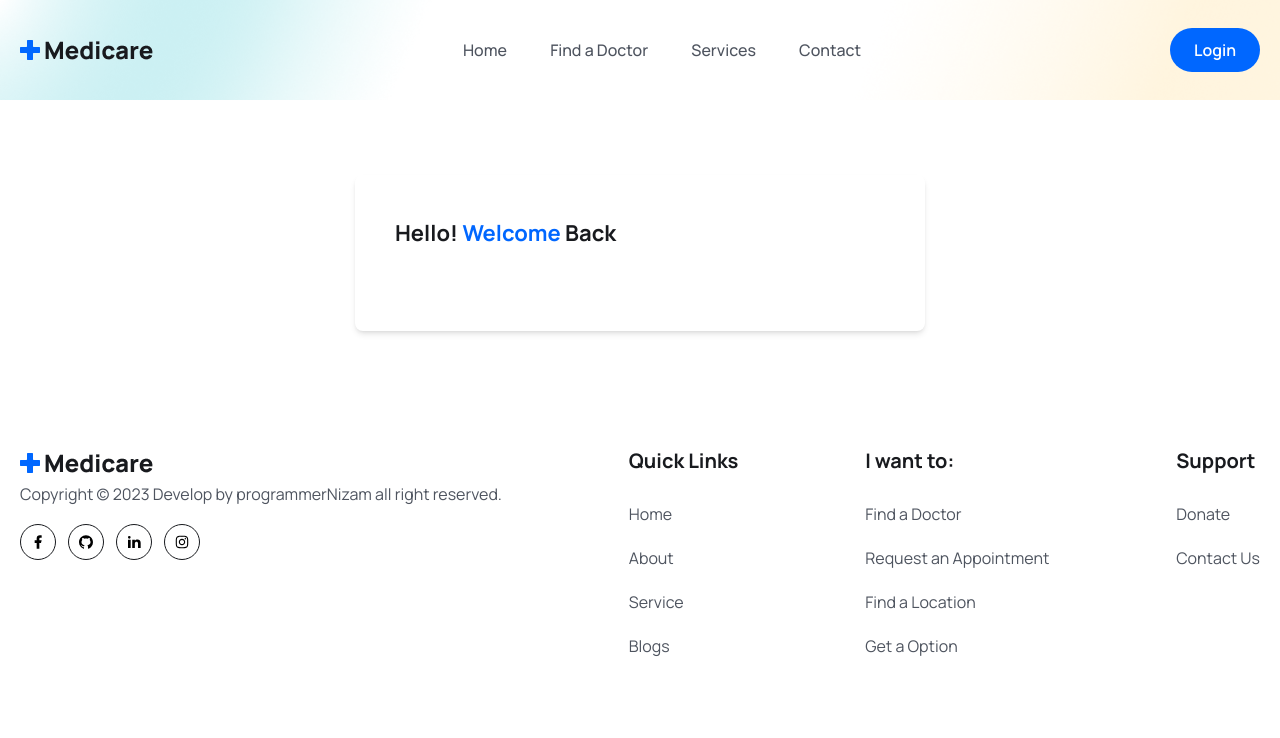
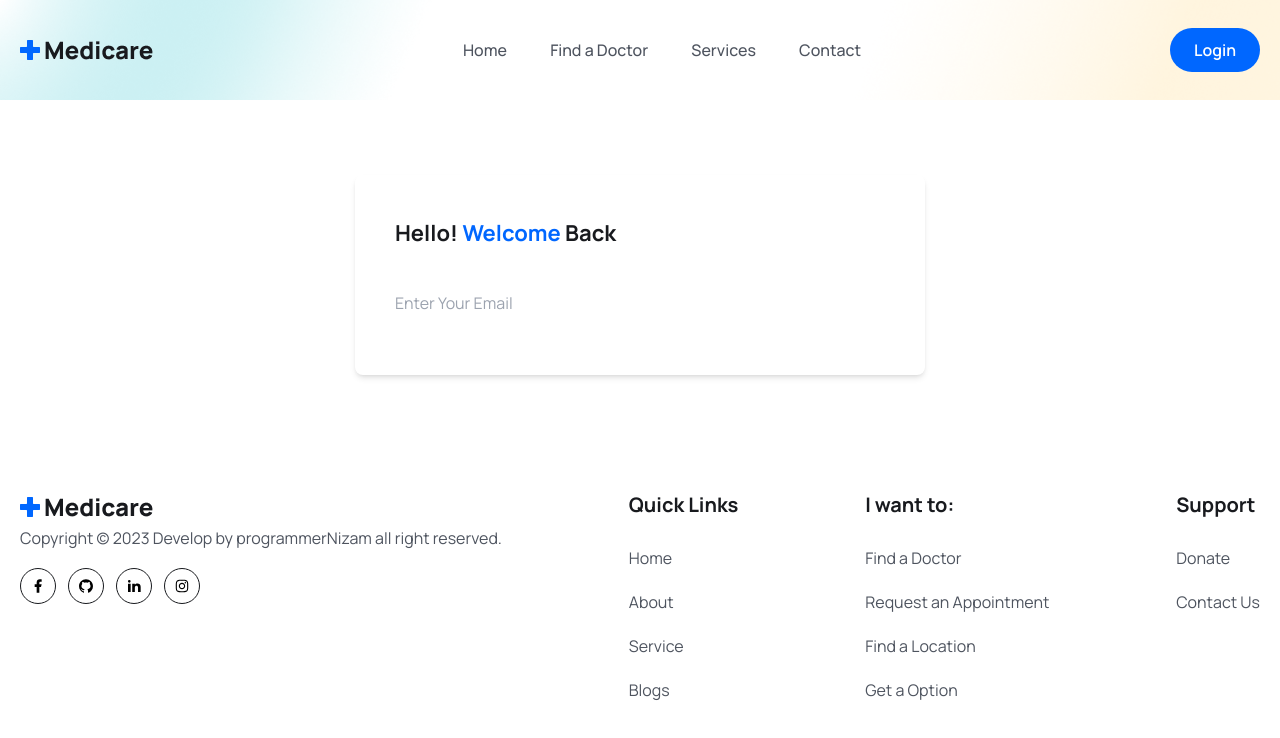
Before and after one commit to programmernizam/medicare, a React (Vite) app: page /login in a window 1280 px wide. Shown: the top 738 px of the page. Built offline with nearby package versions, Linux system fonts and the light colour scheme.

Commit message:
Login form start buiding

```diff
--- a/src/pages/Login.jsx
+++ b/src/pages/Login.jsx
@@ -1,10 +1,26 @@
+import { useState } from "react";
+
 const Login = () => {
+  const [formData, setFormData] = useState({
+    email: "",
+    password: ""
+  });
   return (
     <section className="px-5 lg:px-0">
       <div className="w-full max-w-[570px] mx-auto rounded-lg shadow-md md:p-10">
         <h3 className="text-headingColor text-[22px] leading-9 font-bold mb-10">
           Hello! <span className="text-primaryColor">Welcome</span> Back
         </h3>
+        <form action="" className="py-4 md:py-0">
+          <div className="mb-5">
+            <input
+              type="email"
+              placeholder="Enter Your Email"
+              name="email"
+              value={formData.email}
+            />
+          </div>
+        </form>
       </div>
     </section>
   );
```
